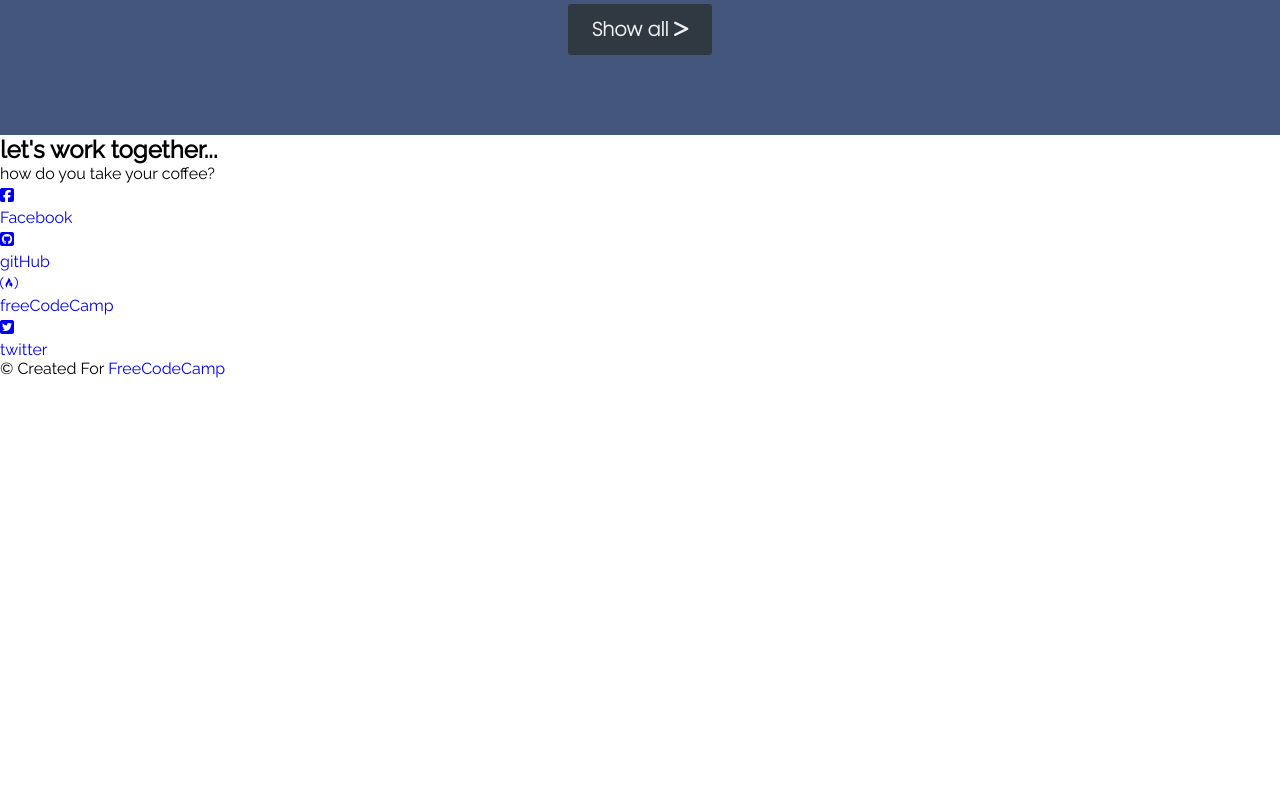
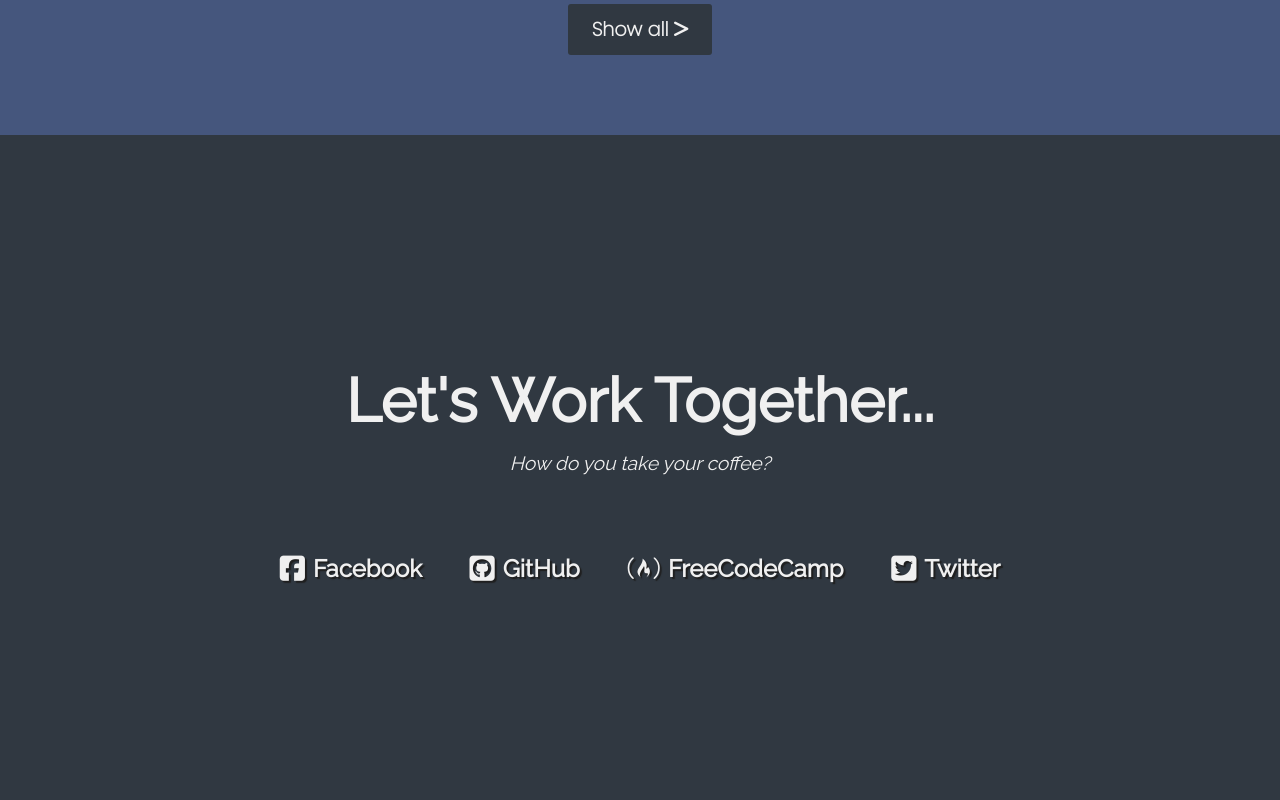
Before and after one commit to pavelFaraday/Personal-Portfolio-Webpage-FreeCodeCamp, a plain HTML site: page index.html in a window 1280 px wide. Shown: the part 2080-2880 px from the top of the page. Before the commit the page ends 2458 px from the top, so only its background shows below. Drawn offline with Linux system fonts and the light colour scheme.

Commit message:
Finish all

```diff
--- a/index.html
+++ b/index.html
@@ -94,14 +94,21 @@
             <a href="#" id="show_all">Show all <i class="fas fa-greater-than"></i></a>
         </section>
 
+
         <section id="contact">
-            <h2>let's work together...</h2>
-            <p>how do you take your coffee?</p>
 
+            <div id="flex_column">
+                <!-- flex_column_item 1 -->
+                <h2>Let's work together...</h2>
+
+                <!-- flex_column_item 2 -->
+                <p>How do you take your coffee?</p>
+
+                <!-- flex_column_item 3 -->
                 <div class="flex">
                     <!-- flex_item 1 -->
                     <a href="#" target="_blank">
-                    <div class="flex_item">
+                        <div class="flex_text text_wrapper">
                             <i class="fab fa-facebook-square"></i>
                             <p>Facebook</p>
                         </div>
@@ -109,27 +116,29 @@
 
                     <!-- flex_item 2 -->
                     <a href="#" target="_blank">
-                    <div class="flex_item">
+                        <div class="flex_text text_wrapper">
                             <i class="fab fa-github-square"></i>
-                        <p>gitHub</p>
+                            <p>GitHub</p>
                         </div>
                     </a>
 
                     <!-- flex_item 3 -->
                     <a href="#" target="_blank">
-                    <div class="flex_item">
+                        <div class="flex_text text_wrapper">
                             <i class="fab fa-free-code-camp"></i>
-                        <p>freeCodeCamp</p>
+                            <p>FreeCodeCamp</p>
                         </div>
                     </a>
 
                     <!-- flex_item 4 -->
                     <a href="#" target="_blank">
-                    <div class="flex_item">
+                        <div class="flex_text text_wrapper">
                             <i class="fab fa-twitter-square"></i>
-                        <p>twitter</p>
+                            <p>Twitter</p>
                         </div>
                     </a>
+                </div>
+
             </div>
         </section>
 
@@ -137,9 +146,6 @@
             <p>&copy; Created For <a href="https://www.freecodecamp.org/" target="_blank">FreeCodeCamp</a></p>
         </footer>
 
-
-
-
     </main>
 </body>
 </html>
--- a/style.css
+++ b/style.css
@@ -1,4 +1,5 @@
 /* Global styles */
+
 @import url('https://fonts.googleapis.com/css2?family=Poppins:wght@200&family=Raleway:wght@300;400&display=swap');
 
 * {
@@ -30,8 +31,8 @@ h1, h2, p {
 
 
 /* Self Styles */
+
 /* --- --- START of Navbar --- --- */
-
 #navbar {
     background-color: var(--nav_background_color);
     position: fixed;
@@ -66,14 +67,12 @@ h1, h2, p {
     font-weight: bold;
     color: var(--font_color);
 }
-
 /* --- --- END of Navbar --- --- */
 
 
 
 
 /* --- --- START welcome-section --- --- */
-
 #welcome-section {
     width: 100%;
     height: 100vh;
@@ -97,7 +96,6 @@ h1, h2, p {
     font-size: 2rem;
     font-weight: 100;
 }
-
 /* --- --- END welcome-section --- --- */
 
 
@@ -198,5 +196,83 @@ i.fa-greater-than {
         width: 90%;
     }
 }
+/* --- --- END projects --- ---  */
 
-/* --- --- END projects --- ---  */
+
+
+/* --- --- START contact  --- --- */
+#contact {
+    height: 95vh;
+    background-color: var(--projects_label_background);
+    display: flex;
+    justify-content: center;
+    align-items: center;
+    border-bottom: 2px solid var(--nav_background_color);
+    color: var(--font_color);
+}
+#flex_column {
+    display: flex;
+    flex-direction: column;
+    text-align: center;
+    width: 100%;
+}
+.flex   {
+    display: flex;
+    justify-content: space-around;
+    margin: 0 auto;
+    width: 60%;
+    padding: 4rem 0;
+    flex-wrap: wrap;
+}
+.flex > a {
+    padding: 1rem;
+}
+.flex_text {
+    display: flex;
+}
+#flex_column h2{
+    color: var(--font_color);
+    text-transform: capitalize;
+    font-size: 3.8rem;
+    font-weight: bold;
+    padding-bottom: 1rem;
+}
+#flex_column > p {
+    font-style: italic;
+    font-size: 1.2rem;
+    text-align: center;
+}
+.text_wrapper i {
+    color: var(--font_color);
+    font-size: 1.8rem;
+    padding-right: .5rem;
+    text-shadow: 2px 2px 1px #1f1f1f;
+}
+.text_wrapper p {
+    color: var(--font_color);
+    font-size: 1.5rem;
+    font-weight: bold;
+    text-shadow: 2px 2px 1px #1f1f1f;
+}
+.text_wrapper {
+    transition: transform .5s ease;
+}
+.text_wrapper:hover {
+    transform: translateY(10px);
+}
+/* --- --- END contact  --- --- */
+
+
+
+/* --- --- START footer --- --- */
+footer {
+    text-align: center;
+    padding: 1rem;
+    color: var(--font_color);
+    background-color: var(--projects_label_background);
+    font-size: 1.3rem;
+}
+footer a {
+    color: greenyellow;
+}
+/* --- --- END footer --- --- */
```
Lines whose indentation alone changed are shown as unchanged.
